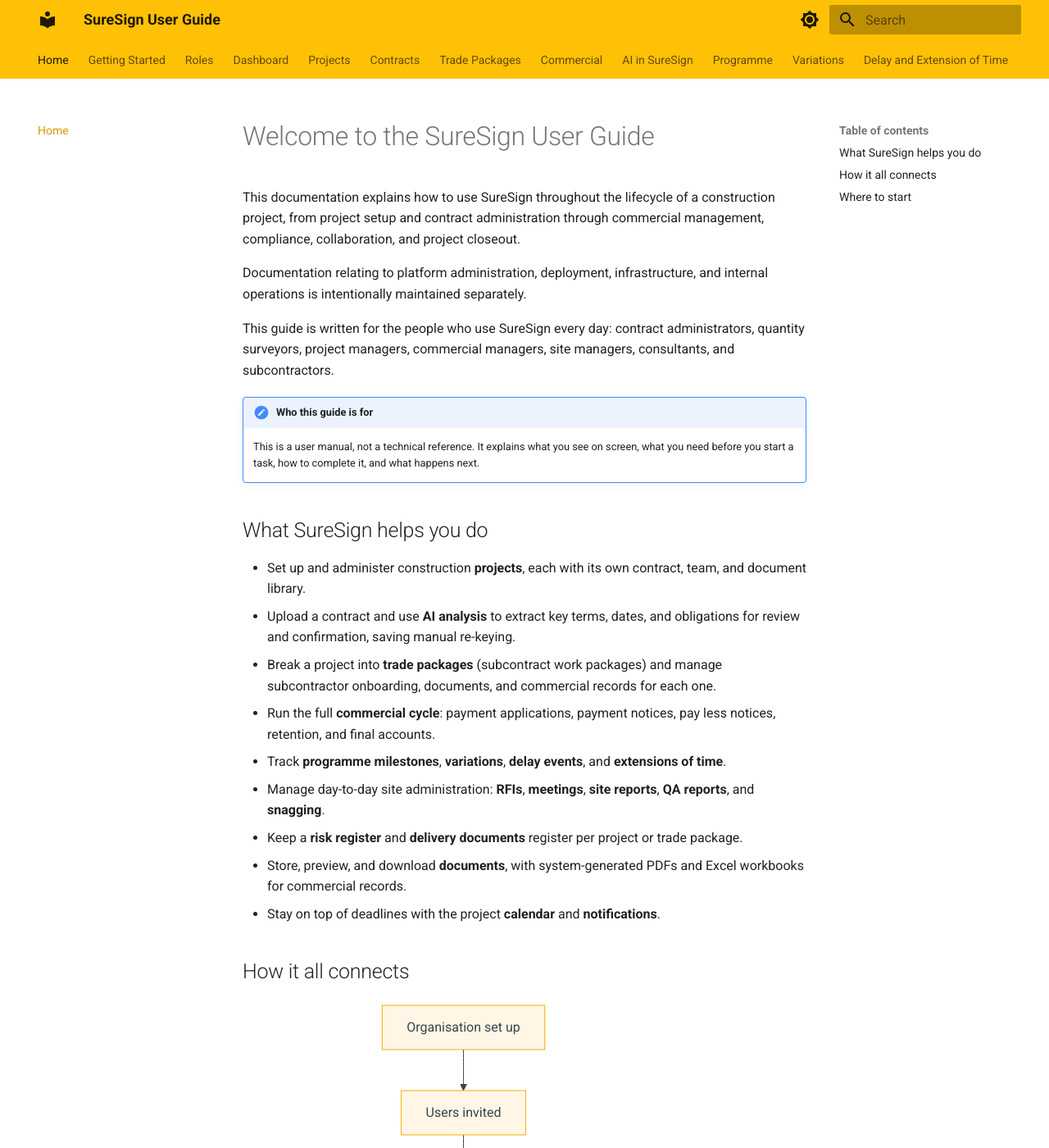
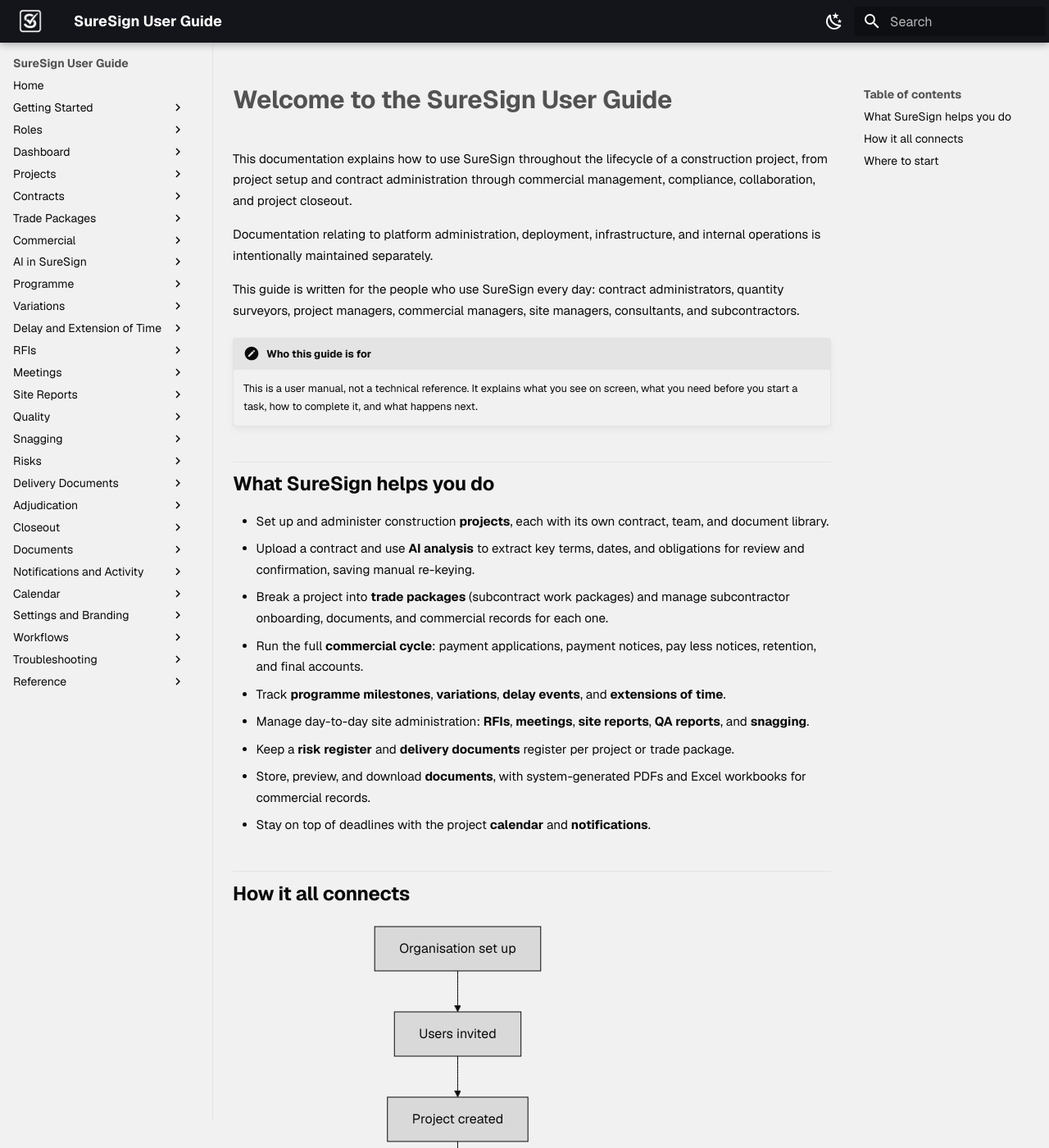
Before and after one commit to SureSignContracts/SureSign, an MkDocs documentation site: the page built from docs/index.md, in a window 1280 px wide and 1400 px high. Shown: the whole window at 82% size. Built offline with MkDocs 1.6.1 and Material for MkDocs 9.7.7, drawn with Linux system fonts in a browser that asks for light colours; some of the changed text lies outside the part shown.

Commit message:
Match docs site theme to the real SureSign app branding
Replaces the generic Material amber palette with the app's actual
monochrome black/white tokens, Geist font, real logo/favicon, a
collapsible left sidebar pinned flush to the viewport edge (matching
AppSidebar), sun/moon toggle icons matching the app's own theme
toggle, and removes the default MkDocs Material footer credit.

```diff
--- /dev/null
+++ b/docs/stylesheets/extra.css
@@ -0,0 +1,210 @@
+/*
+ * Brand override for MkDocs Material — mirrors the design tokens in
+ * frontend/src/app/globals.css exactly, so the docs site matches the
+ * SureSign app's own light/dark themes.
+ */
+
+[data-md-color-scheme="default"] {
+  --md-primary-fg-color: #0a0a0a;
+  --md-primary-fg-color--light: #333333;
+  --md-primary-fg-color--dark: #000000;
+  --md-primary-bg-color: #ffffff;
+  --md-accent-fg-color: #0a0a0a;
+  --md-accent-fg-color--transparent: rgba(10, 10, 10, 0.1);
+
+  --md-default-bg-color: #f1f1f1;
+  --md-default-fg-color: #0a0a0a;
+  --md-default-fg-color--light: #525252;
+  --md-default-fg-color--lighter: #8a8a8a;
+  --md-default-fg-color--lightest: #e4e4e4;
+
+  --md-typeset-color: #0a0a0a;
+  --md-typeset-a-color: #0a0a0a;
+
+  --md-code-bg-color: #f4f4f4;
+  --md-code-fg-color: #0a0a0a;
+
+  --md-footer-bg-color: #0a0a0a;
+  --md-footer-bg-color--dark: #000000;
+  --md-footer-fg-color: #ffffff;
+}
+
+[data-md-color-scheme="slate"] {
+  --md-primary-fg-color: #141414;
+  --md-primary-fg-color--light: #1a1a1a;
+  --md-primary-fg-color--dark: #0d0d0d;
+  --md-primary-bg-color: #f0f0f0;
+  --md-accent-fg-color: #f0f0f0;
+  --md-accent-fg-color--transparent: rgba(240, 240, 240, 0.1);
+
+  --md-default-bg-color: #0d0d0d;
+  --md-default-fg-color: #f0ece6;
+  --md-default-fg-color--light: #9a9490;
+  --md-default-fg-color--lighter: #5a5652;
+  --md-default-fg-color--lightest: #2a2a2a;
+
+  --md-typeset-color: #f0ece6;
+  --md-typeset-a-color: #f0f0f0;
+
+  --md-code-bg-color: #1a1a1a;
+  --md-code-fg-color: #f0ece6;
+
+  --md-footer-bg-color: #0d0d0d;
+  --md-footer-bg-color--dark: #000000;
+  --md-footer-fg-color: #f0ece6;
+}
+
+/* Slightly shrink the header logo mark so it sits well next to the title */
+.md-header__button.md-logo img,
+.md-header__button.md-logo svg {
+  height: 1.4rem;
+  width: auto;
+}
+
+/*
+ * Material colours admonitions per-type by default (note=blue, tip=green,
+ * warning=orange, danger=red, ...), independent of the primary/accent
+ * palette above. The brand is monochrome, so flatten every admonition type
+ * to the same neutral grayscale treatment instead.
+ */
+.md-typeset .admonition,
+.md-typeset details {
+  border-color: var(--md-default-fg-color--lightest) !important;
+}
+
+.md-typeset .admonition-title,
+.md-typeset summary.admonition-title {
+  background-color: var(--md-default-fg-color--lightest) !important;
+}
+
+.md-typeset .admonition-title::before,
+.md-typeset summary.admonition-title::before {
+  background-color: var(--md-default-fg-color) !important;
+}
+
+/* Neutralise Material's residual blue --md-hue (225deg) so scrollbars,
+   focus rings, and search highlights don't carry a blue cast either. */
+:root {
+  --md-hue: 0deg;
+}
+
+::selection {
+  background-color: var(--md-accent-fg-color--transparent);
+}
+
+/*
+ * Typography polish — Material's defaults are fine but a little flat at
+ * this content density. Tighten heading rhythm, loosen body line-height
+ * for readability, and give links/lists more visual structure.
+ */
+
+.md-typeset {
+  font-size: 0.76rem;
+  line-height: 1.7;
+}
+
+.md-typeset h1 {
+  font-weight: 700;
+  letter-spacing: -0.01em;
+  margin-bottom: 1.25em;
+}
+
+.md-typeset h2 {
+  font-weight: 700;
+  letter-spacing: -0.01em;
+  margin-top: 1.8em;
+  padding-top: 0.4em;
+  border-top: 1px solid var(--md-default-fg-color--lightest);
+}
+
+.md-typeset h3 {
+  font-weight: 600;
+  margin-top: 1.4em;
+}
+
+.md-typeset h4 {
+  font-weight: 600;
+  text-transform: uppercase;
+  font-size: 0.7rem;
+  letter-spacing: 0.04em;
+  color: var(--md-default-fg-color--light);
+}
+
+.md-typeset p {
+  margin-bottom: 1em;
+}
+
+.md-typeset li {
+  margin-bottom: 0.5em;
+}
+
+.md-typeset a {
+  text-decoration: none;
+  font-weight: 500;
+  border-bottom: 1px solid var(--md-default-fg-color--lightest);
+  transition: border-color 0.15s;
+}
+
+.md-typeset a:hover {
+  border-bottom-color: var(--md-typeset-a-color);
+}
+
+.md-typeset table:not([class]) {
+  font-size: 0.7rem;
+}
+
+.md-typeset table:not([class]) th {
+  font-weight: 600;
+  background-color: var(--md-default-fg-color--lightest);
+}
+
+/* Home page nav cards — Material's `grid cards` block, given a slightly
+   heavier border and hover lift so it reads as a real navigation surface. */
+.md-typeset .grid.cards > ul > li {
+  border: 1px solid var(--md-default-fg-color--lightest);
+  border-radius: 0.25rem;
+  transition: transform 0.15s, border-color 0.15s;
+}
+
+.md-typeset .grid.cards > ul > li:hover {
+  transform: translateY(-2px);
+  border-color: var(--md-default-fg-color--light);
+}
+
+.md-typeset .grid.cards > ul > li > p:first-child {
+  font-weight: 600;
+}
+
+/*
+ * App-shell layout — pin the primary nav sidebar flush against the left
+ * edge of the viewport, like SureSign's own fixed AppSidebar, instead of
+ * Material's default centered-column layout (where the sidebar floats
+ * inside a max-width container with empty gutters on either side).
+ *
+ * Scoped to Material's own desktop breakpoint (76.25em) so the mobile/
+ * tablet slide-in drawer behaviour below that is left completely
+ * untouched — only the wide-screen layout changes.
+ */
+@media screen and (min-width: 76.25em) {
+  .md-header__inner.md-grid,
+  .md-main__inner.md-grid {
+    max-width: 100%;
+  }
+
+  .md-sidebar--primary {
+    position: fixed !important;
+    left: 0 !important;
+    top: 2.4rem !important;
+    height: auto !important;
+    max-height: calc(100vh - 2.4rem) !important;
+    overflow-y: auto !important;
+    width: 13rem !important;
+    padding: 1rem 0 !important;
+    background-color: var(--md-default-bg-color);
+    border-right: 1px solid var(--md-default-fg-color--lightest);
+  }
+
+  .md-main__inner.md-grid {
+    margin-left: 13rem;
+  }
+}
--- a/mkdocs.yml
+++ b/mkdocs.yml
@@ -4,24 +4,27 @@
 
 theme:
   name: material
+  logo: assets/images/logo.png
+  favicon: assets/images/favicon.ico
+  font:
+    text: Geist
+    code: Geist Mono
   palette:
     - media: "(prefers-color-scheme: light)"
       scheme: default
-      primary: amber
-      accent: amber
+      primary: black
+      accent: black
       toggle:
-        icon: material/brightness-7
+        icon: material/weather-night
         name: Switch to dark mode
     - media: "(prefers-color-scheme: dark)"
       scheme: slate
-      primary: amber
-      accent: amber
+      primary: black
+      accent: black
       toggle:
-        icon: material/brightness-4
+        icon: material/weather-sunny
         name: Switch to light mode
   features:
-    - navigation.tabs
-    - navigation.sections
     - navigation.top
     - navigation.footer
     - navigation.indexes
@@ -30,8 +33,16 @@
     - search.highlight
     - content.code.copy: false
 
+extra_css:
+  - stylesheets/extra.css
+
+extra:
+  generator: false
+
 markdown_extensions:
   - admonition
+  - attr_list
+  - md_in_html
   - pymdownx.details
   - pymdownx.superfences:
       custom_fences:
```
Also changed, not shown: docs/assets/images/favicon.ico (added), docs/assets/images/logo.png (added).
